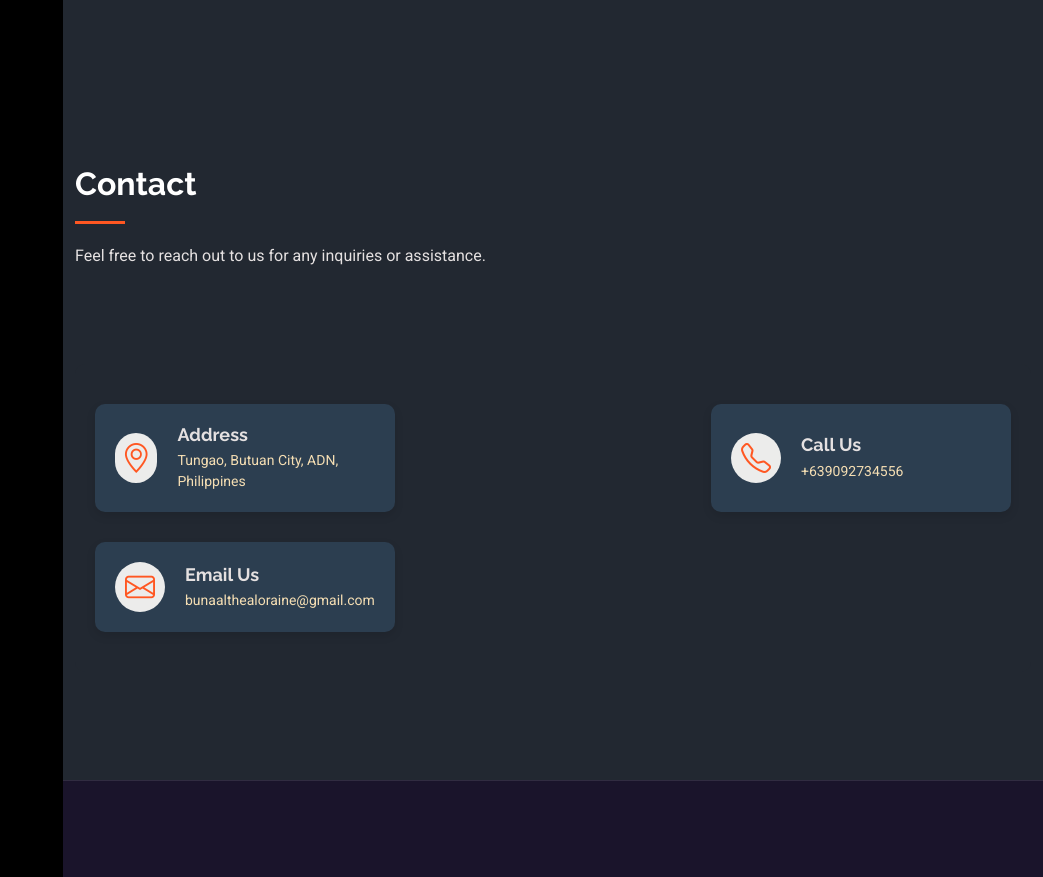
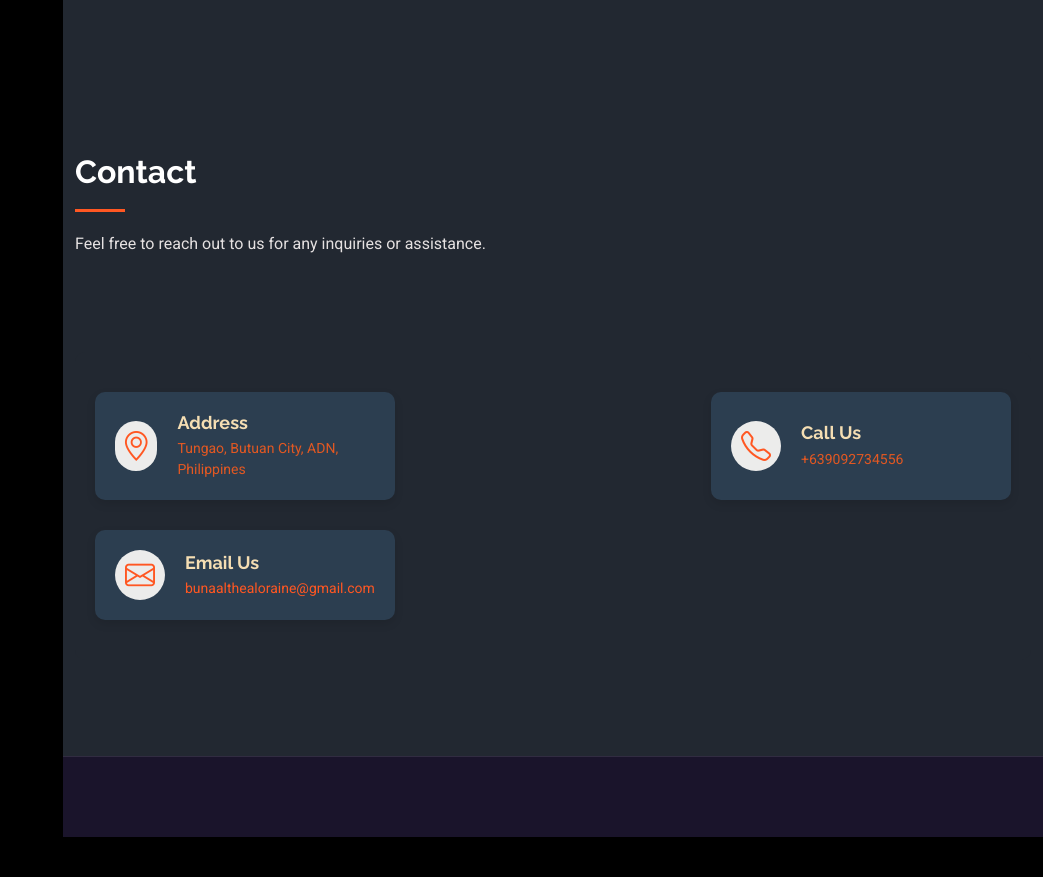
Before and after one commit to althealorainebuna/althealorainebuna.github.io, a plain HTML site: page index.html in a window 1280 px wide. Shown: the part 4027-4904 px from the top of the page, without its empty margins (237-1280 px from the left). After the commit the page ends 4864 px from the top, so only its background shows below. Drawn offline with Linux system fonts and the light colour scheme.

Commit message:
second commit

```diff
--- a/assets/css/main.css
+++ b/assets/css/main.css
@@ -289,7 +289,7 @@ h6 {
   color: var(--default-color);
   background-color: #1a142b;
   font-size: 14px;
-  padding: 50px 0;
+  padding: 40px 0;
   position: relative;
   border-top: 1px solid color-mix(in srgb, var(--default-color), transparent 90%);
 }
@@ -1125,13 +1125,13 @@ section,
   font-size: 18px;
   font-weight: 700;
   margin-bottom: 5px;
-  color: var(--primary-color);
+  color: wheat;
 }
 
 .contact .info-item p {
   font-size: 14px;
   margin: 0;
-  color: wheat;
+  color: #E25822;
 }
 
 .contact .info-item:hover i {
--- a/index.html
+++ b/index.html
@@ -374,7 +374,7 @@
     </section><!-- /Portfolio Section -->
 
     <!-- Contact Section -->
-<section id="contact" class="contact section dark-background ">
+<section id="contact" class="contact section dark-background py-5">
   <!-- Section Title -->
   <div class="container section-title py-5" data-aos="fade-up">
     <h2>Contact</h2>
@@ -408,17 +408,17 @@
           <i class="bi bi-envelope"></i>
           <div>
             <h3>Email Us</h3>
-            <p>bunaalthealoraine@gmail.com</p>
+            <p><a href="mailto:bunaalthealoraine@gmail.com">bunaalthealoraine@gmail.com</a></p>
           </div>
         </div>
-      </div>
-    </div>
-  </div>
+        </div>
+        </div>
+
 </section>
 
   </main>
 
-  <footer id="footer" class="footer position-relative py-5">
+  <footer id="footer" class="footer position-relative">
 <div></div>
 
   </footer>
```
